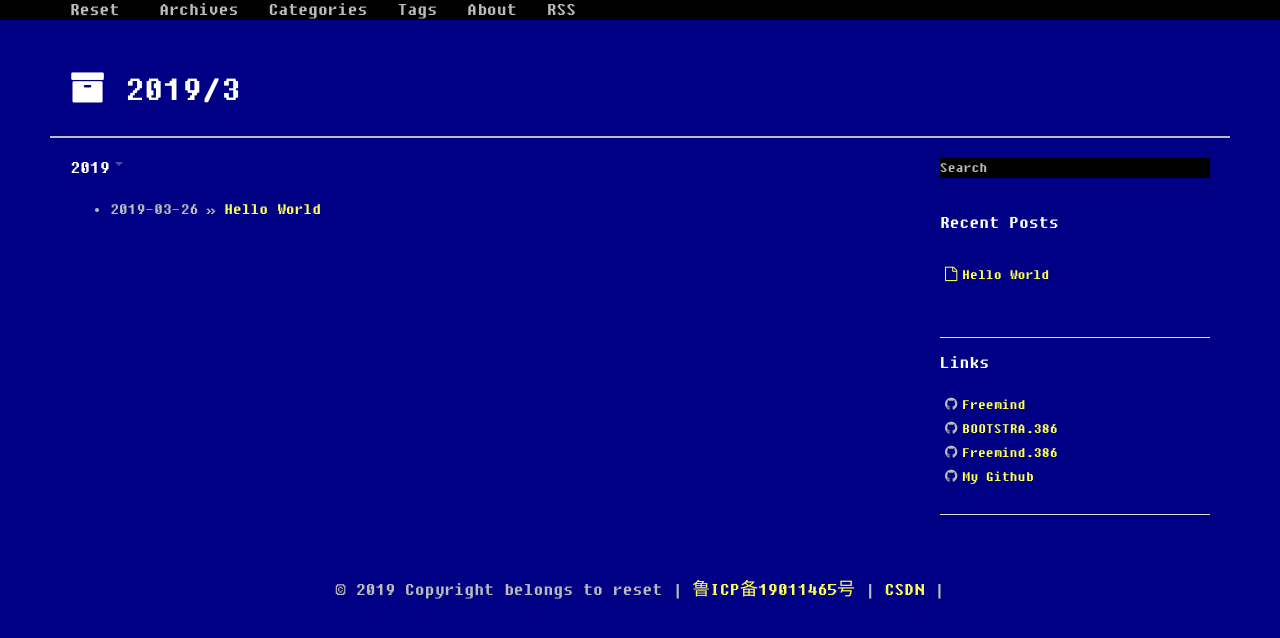
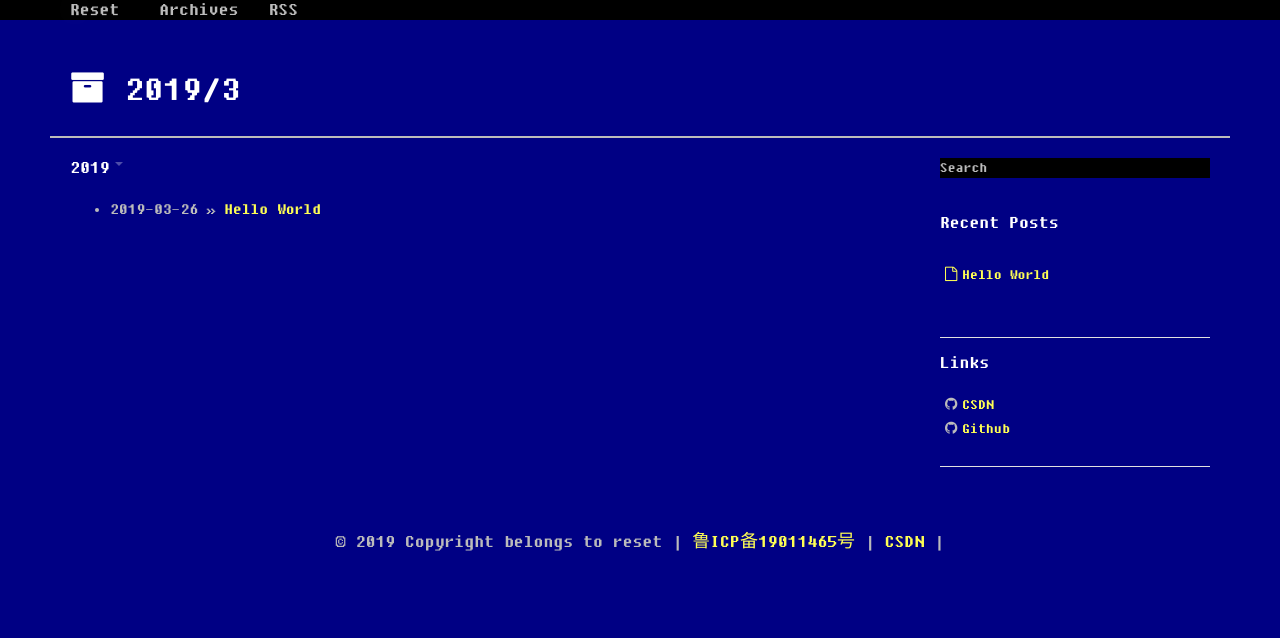
Before and after one commit to resetlxn/reset.org.cn, a plain HTML site: page archives/2019/03/index.html in a window 1280 px wide. Drawn offline with Linux system fonts and the light colour scheme.

Commit message:
Site updated: 2019-04-10 21:57:21

```diff
--- a/archives/2019/03/index.html
+++ b/archives/2019/03/index.html
@@ -78,24 +78,6 @@ var _hmt = _hmt || [];
 		  <li>
 			<a href="/archives" title="All the articles.">
 			  <i class></i>Archives
-			</a>
-		  </li>
-
-		  <li>
-			<a href="/categories" title="All the categories.">
-			  <i class></i>Categories
-			</a>
-		  </li>
-
-		  <li>
-			<a href="/tags" title="All the tags.">
-			  <i class></i>Tags
-			</a>
-		  </li>
-
-		  <li>
-			<a href="/about" title="About me.">
-			  <i class></i>About
 			</a>
 		  </li>
 
@@ -187,13 +169,9 @@ var _hmt = _hmt || [];
 	<h4>Links</h4>
 	<ul class="blogroll list-unstyled">
 
-		<li><i class="fa fa-github"></i><a href="https://github.com/wzpan/hexo-theme-freemind" title="Freemind's Github repository." target="_blank" ]);">Freemind</a></li>
+		<li><i class="fa fa-github"></i><a href="https://blog.csdn.net/weixin_39762423" title="Freemind's Github repository." target="_blank" ]);">CSDN</a></li>
 
-		<li><i class="fa fa-github"></i><a href="https://github.com/kristopolous/BOOTSTRA.386" title="BOOTSTRA.386's Github repository." target="_blank" ]);">BOOTSTRA.386</a></li>
-
-		<li><i class="fa fa-github"></i><a href="https://github.com/blackshow/hexo-theme-freemind.386" title="Freemind.386's Github repository." target="_blank" ]);">Freemind.386</a></li>
-
-		<li><i class="fa fa-github"></i><a href="http://www.github.com/blackshow" title="My Github account." target="_blank" ]);">My Github</a></li>
+		<li><i class="fa fa-github"></i><a href="https://github.com/resetlxn" title="BOOTSTRA.386's Github repository." target="_blank" ]);">Github</a></li>
 
 	</ul>
 </div>
```
Also changed, not shown: 2019/03/26/hello-world/index.html (+0 -18 lines), archives/2019/index.html (+2 -24 lines), archives/index.html (+2 -24 lines), index.html (+2 -24 lines).
